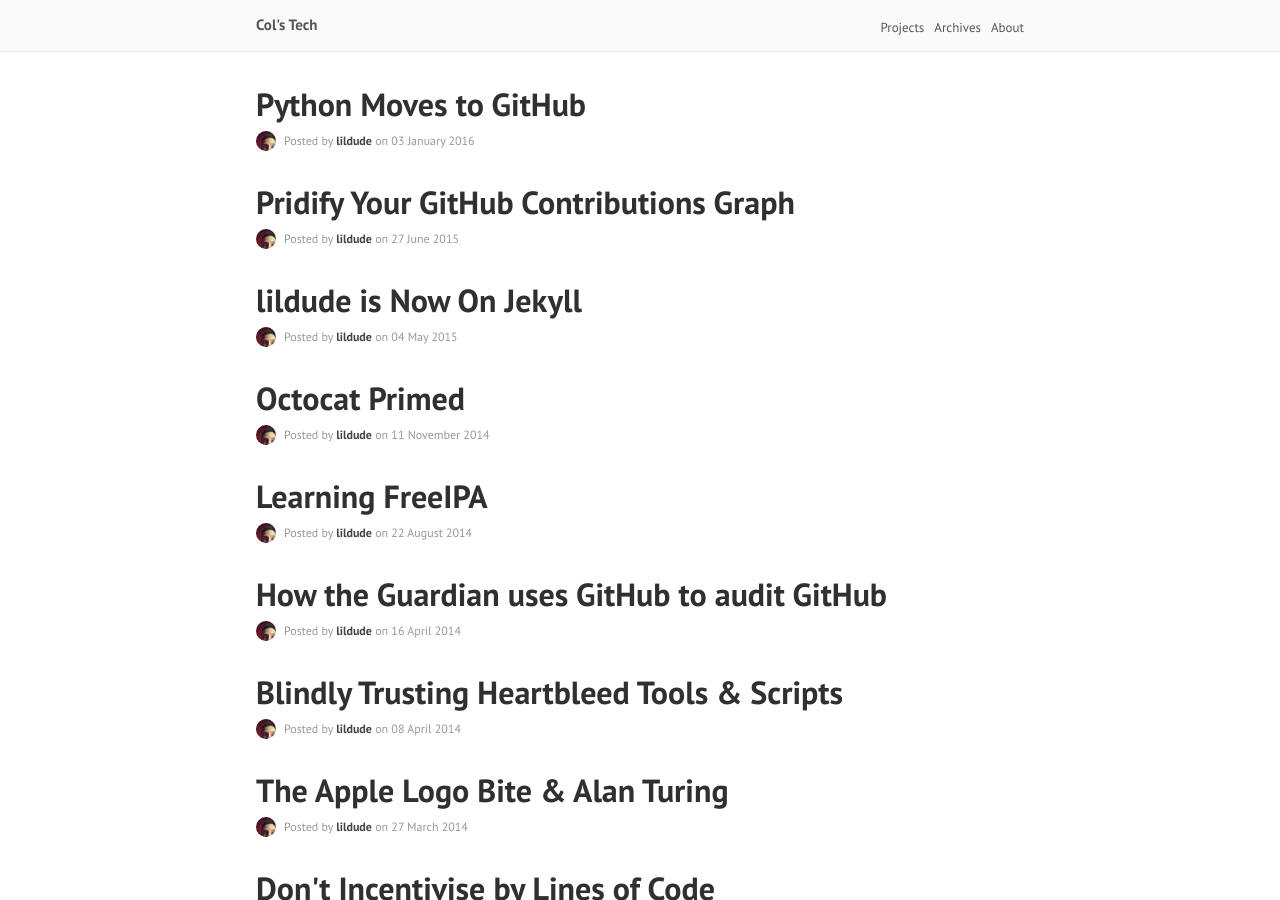
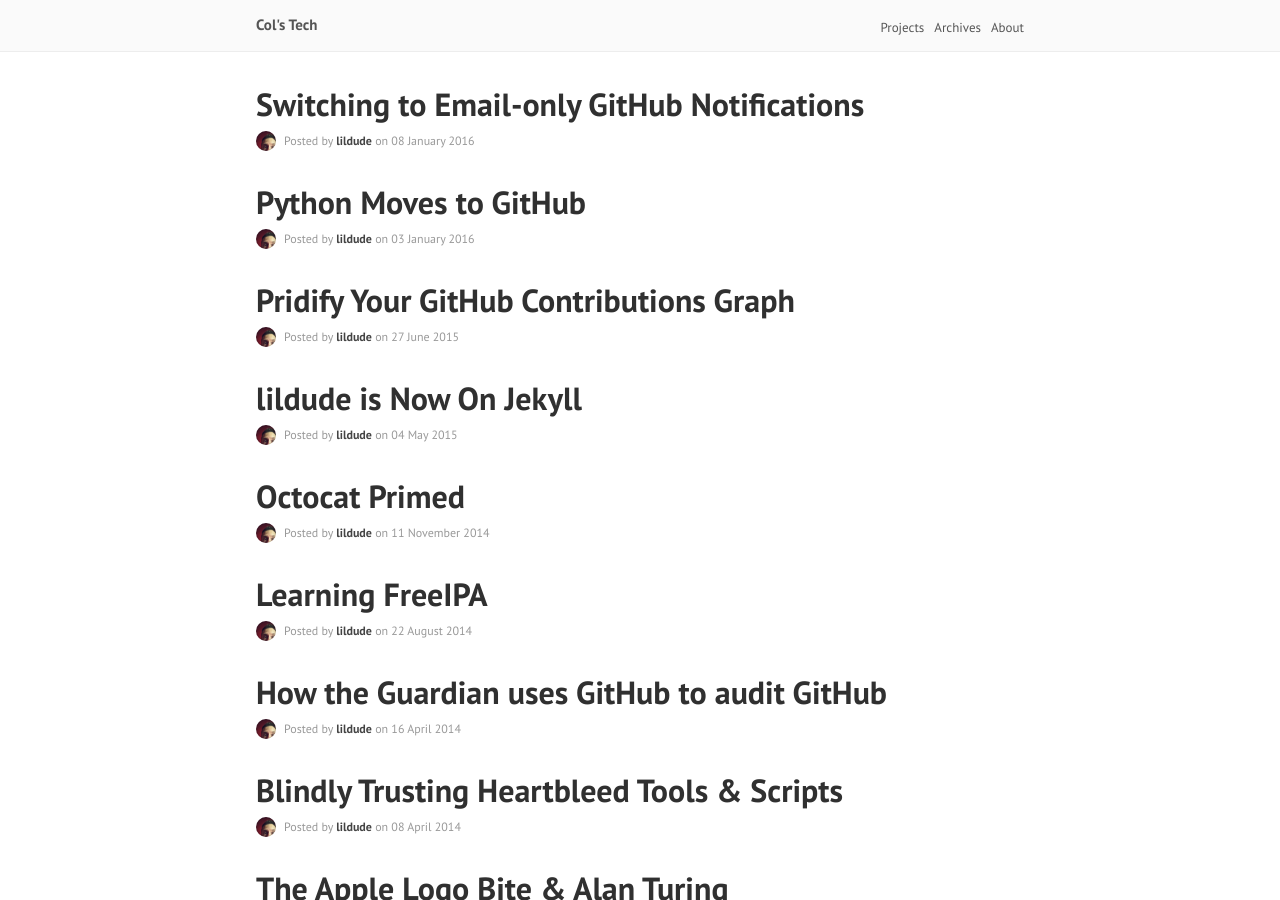
Before and after one commit to lildude/lildude.co.uk, a Jekyll site: the page built from index.html, in a window 1280 px wide and 900 px high. Built offline with Jekyll 4.4.1, drawn with Linux system fonts in a browser that asks for light colours; Markdown is read by kramdown in place of the engine named in the settings.

Commit message:
Publishing: Switching to Email-only GitHub Notifications

```diff
--- a/_drafts/switching-to-email-only-github-notifications.md
+++ b/_posts/2016-01-08-switching-to-email-only-github-notifications.md
@@ -1,7 +1,7 @@
 ---
 layout: post
 title: "Switching to Email-only GitHub Notifications"
-date: 2016-01-08 15:50:23 +0000
+date: 2016-01-08 16:21:34 +0000 2016-01-08 15:50:23 +0000
 tags:
 - GitHub
 - notifications
```
